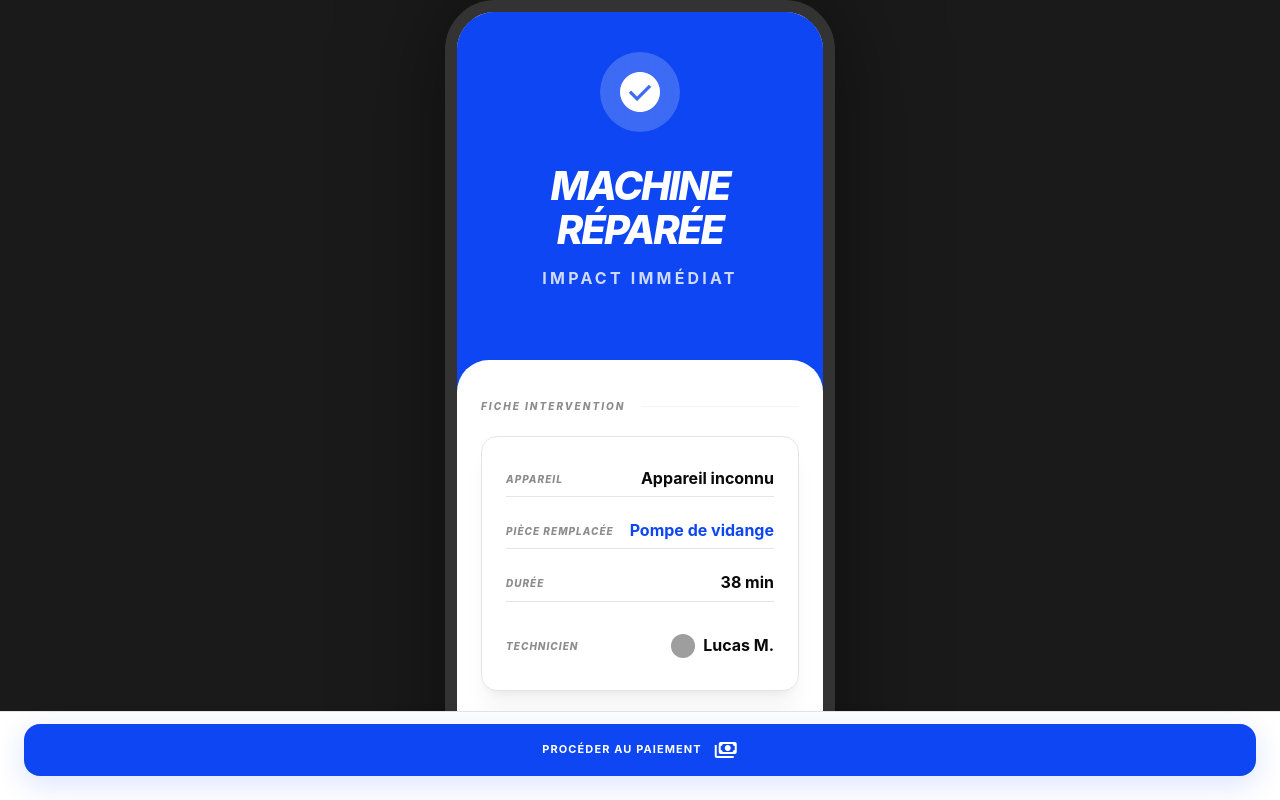
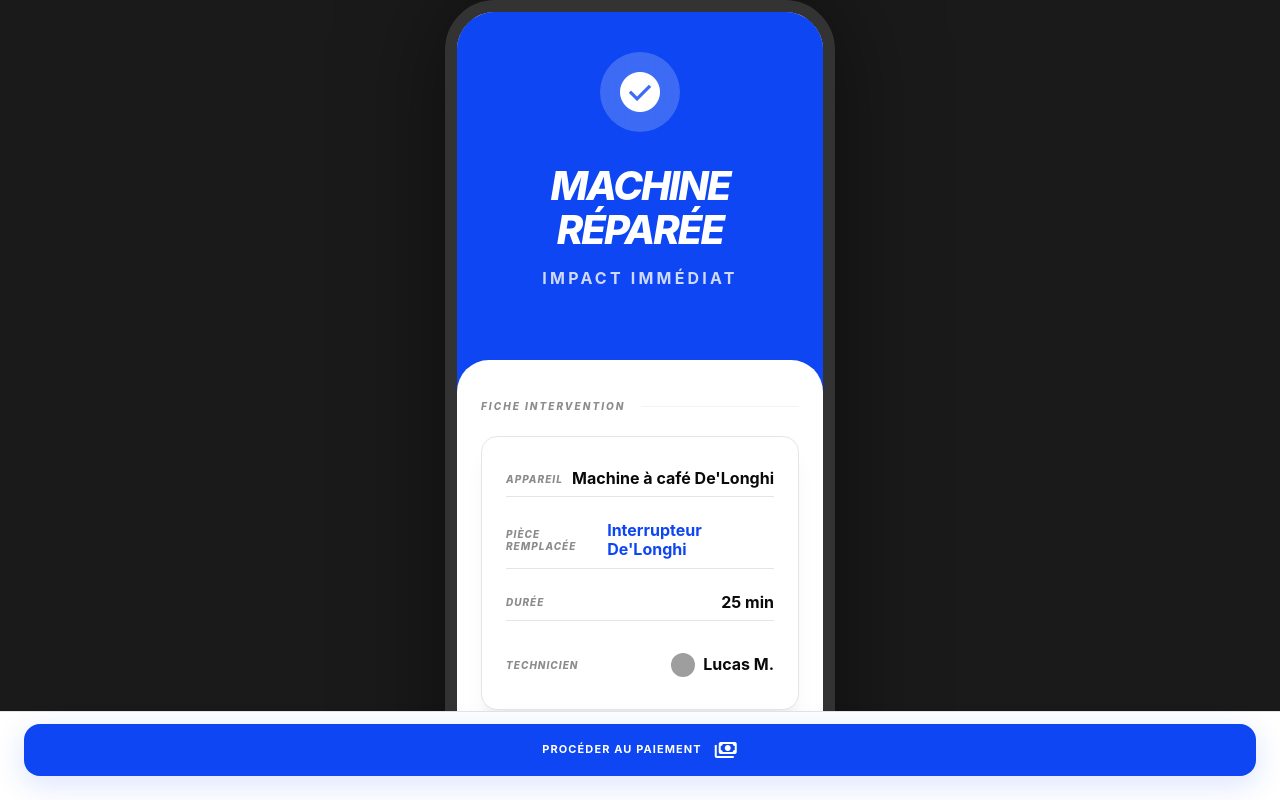
Before and after one commit to PaulCochet/Loop_bachlor_project, a React (Vite) app in the folder loop-react-app/: page /intervention-summary in a window 1280 px wide. Built offline with nearby package versions, Linux system fonts and the light colour scheme; grey boxes are pictures that could not be loaded.

Commit message:
Urgent presentation fixes for May 6th

```diff
--- a/loop-react-app/src/pages/technician/Diagnostic.jsx
+++ b/loop-react-app/src/pages/technician/Diagnostic.jsx
@@ -47,45 +47,45 @@ const TechnicianDiagnostic = () => {
           {/* Question 1 */}
           <section className="bg-white p-6 rounded-[24px] border border-gray-100 shadow-sm">
             <h3 className="text-base font-bold leading-snug text-[#1a1c1b] mb-6">
-              La pompe de vidange émet-elle un bruit anormal ?
+              L'interrupteur d'alimentation réagit-il quand on appuie dessus ?
             </h3>
             <TechDiagnosticToggle
-              value={formData.diagnosticResults?.abnormalNoise}
-              onChange={(val) => handleUpdateDiagnostic('abnormalNoise', val)}
+              value={formData.diagnosticResults?.switchReaction}
+              onChange={(val) => handleUpdateDiagnostic('switchReaction', val)}
             />
           </section>
 
           {/* Question 2 */}
           <section className="bg-white p-6 rounded-[24px] border border-gray-100 shadow-sm">
             <h3 className="text-base font-bold leading-snug text-[#1a1c1b] mb-6">
-              L'alimentation électrique est-elle correcte ?
+              Y a-t-il de l'eau dans le réservoir ?
             </h3>
             <TechDiagnosticToggle
-              value={formData.diagnosticResults?.powerStatus}
-              onChange={(val) => handleUpdateDiagnostic('powerStatus', val)}
-              options={[{ label: 'OK', value: 'OK' }, { label: 'Non', value: 'Non' }, { label: 'Non accessible', value: 'Non accessible' }]}
+              value={formData.diagnosticResults?.waterInTank}
+              onChange={(val) => handleUpdateDiagnostic('waterInTank', val)}
+              options={[{ label: 'Oui', value: 'Oui' }, { label: 'Non', value: 'Non' }, { label: 'Non accessible', value: 'Non accessible' }]}
             />
           </section>
 
           {/* Question 3 */}
           <section className="bg-white p-6 rounded-[24px] border border-gray-100 shadow-sm">
             <h3 className="text-base font-bold leading-snug text-[#1a1c1b] mb-6">
-              Y a-t-il des signes visibles de fuite ?
+              Des voyants lumineux s'allument-ils lors de la mise sous tension ?
             </h3>
             <TechDiagnosticToggle
-              value={formData.diagnosticResults?.visibleLeak}
-              onChange={(val) => handleUpdateDiagnostic('visibleLeak', val)}
+              value={formData.diagnosticResults?.lightsOn}
+              onChange={(val) => handleUpdateDiagnostic('lightsOn', val)}
             />
           </section>
 
           {/* Question 4 */}
           <section className="bg-white p-6 rounded-[24px] border border-gray-100 shadow-sm">
             <h3 className="text-base font-bold leading-snug text-[#1a1c1b] mb-6">
-              Le tambour tourne-t-il correctement ?
+              Y a-t-il des signes visibles de brûlure ou de surchauffe ?
             </h3>
             <TechDiagnosticToggle
-              value={formData.diagnosticResults?.drumRotation}
-              onChange={(val) => handleUpdateDiagnostic('drumRotation', val)}
+              value={formData.diagnosticResults?.burnSigns}
+              onChange={(val) => handleUpdateDiagnostic('burnSigns', val)}
             />
           </section>
         </div>
--- a/loop-react-app/src/pages/technician/Mission.jsx
+++ b/loop-react-app/src/pages/technician/Mission.jsx
@@ -79,7 +79,7 @@ const TechnicianMission = () => {
             </div>
             <div className="pt-4 border-t border-gray-100 flex items-center gap-2">
               <Clock className="text-[#0D46F2]" size={14} />
-              <p className="text-sm font-bold text-[#1a1c1b]">Demain 9h00 à 11h00</p>
+              <p className="text-sm font-bold text-[#1a1c1b]">Mercredi 6 mai — 16h00 à 18h00</p>
             </div>
           </section>
 
@@ -95,13 +95,13 @@ const TechnicianMission = () => {
                 />
               </div>
               <div className="space-y-2">
-                <p className="text-lg display-text text-[#1a1c1b]">{formData.brand || 'Appareil inconnu'}</p>
+                <p className="text-lg display-text text-[#1a1c1b]">{formData.brand || "Machine à café De'Longhi"}</p>
                 <div className="space-y-1">
                   <p className="text-xs text-[#8C8C8C] display-text uppercase tracking-widest">Problème</p>
-                  <p className="text-sm font-medium text-[#464545]">{formData.problem || 'S\'arrête en cours de cycle'}</p>
+                  <p className="text-sm font-medium text-[#464545]">Ne s'allume pas. L'interrupteur situé sur le côté droit semble défaillant.</p>
                 </div>
                 <div className="inline-flex items-center gap-2 px-2 py-1 bg-red-50 text-red-600 rounded text-[9px] display-text tracking-tighter ">
-                  Error Code: E21
+                  Panne identifiée: interrupteur
                 </div>
               </div>
             </div>
@@ -112,8 +112,8 @@ const TechnicianMission = () => {
             <h3 className="text-[10px] font-bold uppercase tracking-widest text-[#8C8C8C] mb-4 ml-1">Pièces à embarquer</h3>
             <ul className="space-y-3">
               {[
-                'Pompe de vidange Samsung WW',
-                'Carte électronique modèle E2x'
+                "Interrupteur de remplacement De'Longhi",
+                "Tournevis de précision + kit démontage"
               ].map((part, i) => (
                 <li key={i} className="flex items-start gap-3">
                   <span className="w-2 h-2 rounded-full bg-[#0D46F2] mt-1.5 flex-shrink-0"></span>
--- a/loop-react-app/src/pages/technician/Recap.jsx
+++ b/loop-react-app/src/pages/technician/Recap.jsx
@@ -74,7 +74,7 @@ const TechnicianRecap = () => {
                             )}
                         </div>
                         <div>
-                            <p className="font-bold text-[#1a1c1b]">Lave-linge Samsung EcoBubble</p>
+                            <p className="font-bold text-[#1a1c1b]">Machine à café De'Longhi</p>
                             <p className="text-sm font-medium text-[#8C8C8C]">Sophie M. — 12 rue des Lilas</p>
                         </div>
                     </div>
--- a/loop-react-app/src/pages/user/Dashboard.jsx
+++ b/loop-react-app/src/pages/user/Dashboard.jsx
@@ -12,10 +12,10 @@ const Dashboard = () => {
 
   const historyItems = [
     {
-      id: 'samsung-lave-linge',
-      appliance: 'Lave-linge Samsung',
-      status: 'Réparé',
-      date: 'il y a 1 semaine',
+      id: 'delonghi-cafe',
+      appliance: "Machine à café De'Longhi",
+      status: 'Intervention terminée',
+      date: 'Lundi 5 mai 2026',
       technician: 'Lucas M.',
       parts: 'Pompe de vidange',
       duration: '38 min',
@@ -98,7 +98,7 @@ const Dashboard = () => {
           <div className="bg-white rounded-[24px] p-6 border border-[#F2F2F7] shadow-xl shadow-black/5 space-y-6">
             <div className="flex justify-between items-start">
               <div className="space-y-1">
-                <h4 className="text-xl display-text uppercase tracking-tight leading-none">{formData.brand || 'Lave-linge Samsung'}</h4>
+                <h4 className="text-xl display-text uppercase tracking-tight leading-none">{formData.brand || "Machine à café De'Longhi"}</h4>
                 <div className="inline-flex px-3 py-1 bg-blue-50 rounded-full">
                   <p className="text-[10px] font-bold text-[#0D46F2] uppercase tracking-widest">En cours</p>
                 </div>
--- a/loop-react-app/src/pages/user/Intervention.jsx
+++ b/loop-react-app/src/pages/user/Intervention.jsx
@@ -25,7 +25,7 @@ const Intervention = () => {
                     <span className="material-symbols-outlined text-[#0D46F2] animate-spin">settings</span>
                 </div>
                 <div>
-                    <p className="text-lg font-bold">Remplacement de la pompe</p>
+                    <p className="text-lg font-bold">Remplacement de l'interrupteur</p>
                     <p className="text-xs text-[#8C8C8C]">Installation de la pièce neuve</p>
                 </div>
             </div>
--- a/loop-react-app/src/pages/user/InterventionDetail.jsx
+++ b/loop-react-app/src/pages/user/InterventionDetail.jsx
@@ -8,12 +8,12 @@ const InterventionDetail = () => {
   const navigate = useNavigate();
   const { intervention } = location.state || {
     intervention: {
-      appliance: 'Lave-linge Samsung',
+      appliance: "Machine à café De'Longhi",
       status: 'Réparé',
-      date: 'il y a 1 semaine',
+      date: 'Lundi 5 mai 2026',
       technician: 'Lucas M.',
-      parts: 'Pompe de vidange',
-      duration: '38 min',
+      parts: "Interrupteur De'Longhi",
+      duration: '25 min',
       co2: '218 kg',
       verdict: 'Réparable'
     }
--- a/loop-react-app/src/pages/user/InterventionSummary.jsx
+++ b/loop-react-app/src/pages/user/InterventionSummary.jsx
@@ -48,15 +48,15 @@ const InterventionSummary = () => {
             <div className="bg-white rounded-[28px] border border-[#F2F2F7] shadow-xl shadow-black/5 p-6 space-y-4">
               <div className="flex justify-between items-center py-2 border-b border-[#F2F2F7]">
                   <span className="text-[10px] display-text uppercase tracking-widest text-[#8C8C8C]">Appareil</span>
-                  <span className="font-bold text-[#0A0A0A]">{formData.brand || 'Appareil inconnu'}</span>
+                  <span className="font-bold text-[#0A0A0A]">{formData.brand || "Machine à café De'Longhi"}</span>
               </div>
               <div className="flex justify-between items-center py-2 border-b border-[#F2F2F7]">
                   <span className="text-[10px] display-text uppercase tracking-widest text-[#8C8C8C]">Pièce remplacée</span>
-                  <span className="font-bold text-[#0D46F2]">Pompe de vidange</span>
+                  <span className="font-bold text-[#0D46F2]">Interrupteur De'Longhi</span>
               </div>
               <div className="flex justify-between items-center py-2 border-b border-[#F2F2F7]">
                   <span className="text-[10px] display-text uppercase tracking-widest text-[#8C8C8C]">Durée</span>
-                  <span className="font-bold text-[#0A0A0A]">38 min</span>
+                  <span className="font-bold text-[#0A0A0A]">25 min</span>
               </div>
               <div className="flex justify-between items-center py-2 pt-4">
                   <span className="text-[10px] display-text uppercase tracking-widest text-[#8C8C8C]">Technicien</span>
--- a/loop-react-app/src/pages/user/Notification.jsx
+++ b/loop-react-app/src/pages/user/Notification.jsx
@@ -61,7 +61,7 @@ const Notification = () => {
       <div className="relative z-10 h-full flex flex-col items-center justify-between pb-12 pt-20 px-6">
         {/* Date & Time */}
         <div className="text-center">
-          <p className="text-white/90 text-sm font-semibold uppercase tracking-[0.2em] mb-1">Mercredi 4 juin 2026</p>
+          <p className="text-white/90 text-sm font-semibold uppercase tracking-[0.2em] mb-1">Mercredi 6 mai 2026</p>
           <p className="text-white text-[80px] font-bold tracking-tighter leading-none">08:47</p>
         </div>
 
--- a/loop-react-app/src/pages/user/Payment.jsx
+++ b/loop-react-app/src/pages/user/Payment.jsx
@@ -40,7 +40,7 @@ const Payment = () => {
               className="!bg-[#0A0A0A] !text-white"
               onClick={handleValidatePayment}
             >
-              Valider le paiement — 12€
+              Valider le paiement — 36€
             </Button>
         }
     >
--- a/loop-react-app/src/pages/user/Recap.jsx
+++ b/loop-react-app/src/pages/user/Recap.jsx
@@ -52,7 +52,7 @@ const Recap = () => {
                 )}
               </div>
               <div>
-                <p className="font-bold text-[17px]">{formData.brand || 'Appareil inconnu'}</p>
+                <p className="font-bold text-[17px]">{formData.brand || "Machine à café De'Longhi"}</p>
                 <p className="text-xs text-[#8C8C8C]">Problème : {formData.problem || 'S\'arrête en cours'}</p>
               </div>
             </div>
@@ -86,8 +86,8 @@ const Recap = () => {
                 <span className="material-symbols-outlined">event</span>
               </div>
               <div>
-                <p className="font-bold text-[17px]">Mercredi 4 juin 2026</p>
-                <p className="text-xs text-[#8C8C8C]">9:00 - 11:00 • Lucas M.</p>
+                <p className="font-bold text-[17px]">Mercredi 6 mai 2026</p>
+                <p className="text-xs text-[#8C8C8C]">16:00 - 18:00 • Lucas M.</p>
               </div>
             </div>
           </section>
--- a/loop-react-app/src/pages/user/Success.jsx
+++ b/loop-react-app/src/pages/user/Success.jsx
@@ -49,9 +49,10 @@ import Button from '../../components/shared/Button';
           <h1 className="text-5xl display-text tracking-tighter uppercase italic mb-4 leading-none">
             Félicitations !
           </h1>
-          <p className="text-white/80 display-text uppercase tracking-[0.2em] text-xs mb-16">
+          <p className="text-white/80 display-text uppercase tracking-[0.2em] text-xs mb-4">
             Appareil sauvé
           </p>
+          <p className="text-white font-bold text-2xl display-text mb-16">36€</p>
 
           {/* Download Section (Glassmorphism cards) */}
           <div className="w-full space-y-4">
--- a/loop-react-app/src/pages/user/TimeSlot.jsx
+++ b/loop-react-app/src/pages/user/TimeSlot.jsx
@@ -23,8 +23,7 @@ const TimeSlot = () => {
   ];
 
   const slots = [
-    { id: 'morning', time: 'Demain 9h - 11h', tech: 'Lucas M. • 1,2 km' },
-    { id: 'afternoon', time: 'Demain 14h - 16h', tech: 'Sarah K. • 2,4 km' }
+    { id: 'afternoon', time: 'Mercredi 6 mai — 16h00 à 18h00', tech: 'Lucas M. — 1,2 km' }
   ];
 
   return (
@@ -50,7 +49,7 @@ const TimeSlot = () => {
         {/* Calendar Grid */}
         <section className="bg-[#F2F2F7] p-5 rounded-[24px] mb-8">
           <div className="flex justify-between items-center mb-6 px-2">
-            <h3 className="text-sm font-bold uppercase tracking-tight">Juin 2026</h3>
+            <h3 className="text-sm font-bold uppercase tracking-tight">Mai 2026</h3>
             <div className="flex gap-4">
               <span className="material-symbols-outlined text-sm">chevron_left</span>
               <span className="material-symbols-outlined text-sm">chevron_right</span>
```
